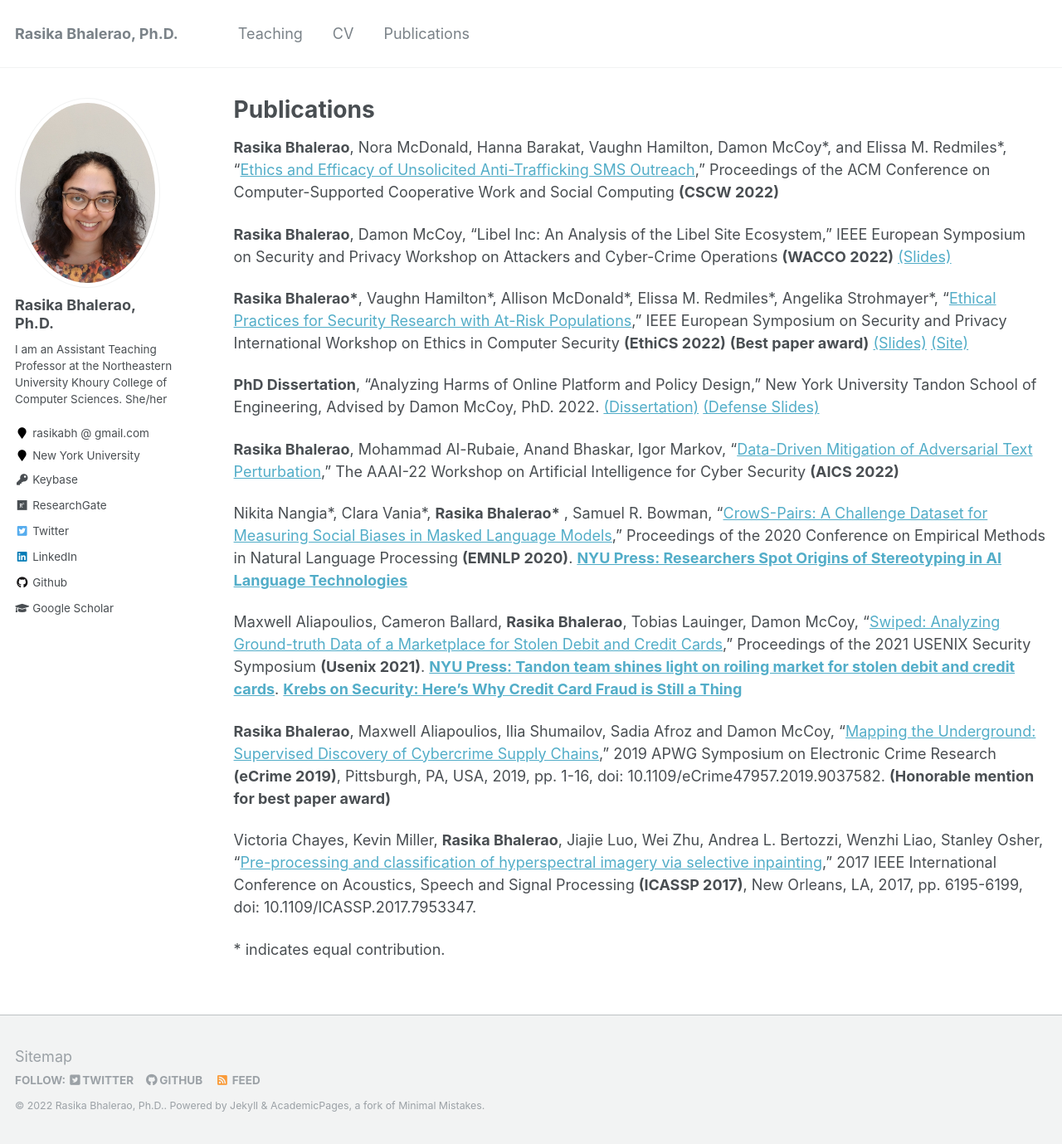
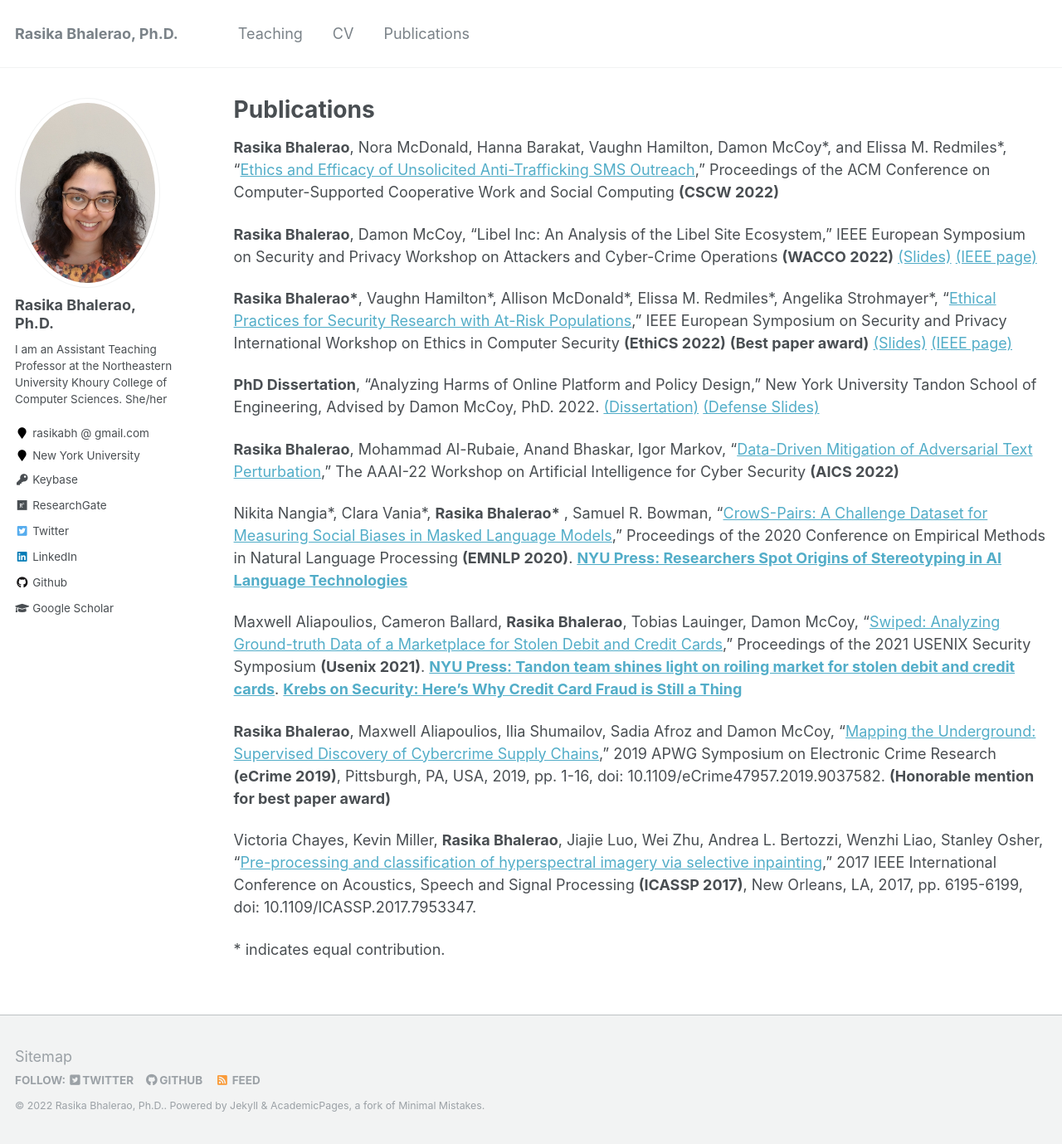
Before and after one commit to rasikabh/rasikabh.github.io, a Jekyll site: the page built from _pages/publications.md, in a window 1280 px wide and 1379 px high. Shown: the whole window at 83% size. Built offline with Jekyll 4.4.1, drawn with Linux system fonts in a browser that asks for light colours.

Commit message:
Update publications.md

```diff
--- a/_pages/publications.md
+++ b/_pages/publications.md
@@ -15,9 +15,9 @@ author_profile: true
 "[Ethics and Efficacy of Unsolicited Anti-Trafficking SMS Outreach](https://arxiv.org/abs/2202.09527)," Proceedings of the ACM Conference on
 Computer-Supported Cooperative Work and Social Computing **(CSCW 2022)**
 
-**Rasika Bhalerao**, Damon McCoy, "Libel Inc: An Analysis of the Libel Site Ecosystem," IEEE European Symposium on Security and Privacy Workshop on Attackers and Cyber-Crime Operations **(WACCO 2022)** [(Slides)](https://docs.google.com/presentation/d/1n5Fcw9ISfgFlQDkyCCx4ljL7QIPYLIIC7G7CX6FpZuE/edit?usp=drivesdk)
+**Rasika Bhalerao**, Damon McCoy, "Libel Inc: An Analysis of the Libel Site Ecosystem," IEEE European Symposium on Security and Privacy Workshop on Attackers and Cyber-Crime Operations **(WACCO 2022)** [(Slides)](https://docs.google.com/presentation/d/1n5Fcw9ISfgFlQDkyCCx4ljL7QIPYLIIC7G7CX6FpZuE/edit?usp=drivesdk) [(IEEE page)](https://www.computer.org/csdl/proceedings-article/euros&pw/2022/956000a129/1EygzEFr8L6)
 
-<b>Rasika Bhalerao\*</b>, Vaughn Hamilton\*, Allison McDonald\*, Elissa M. Redmiles\*, Angelika Strohmayer\*, "[Ethical Practices for Security Research with At-Risk Populations](https://elissaredmiles.com/research/ethics_2022.pdf)," IEEE European Symposium on Security and Privacy International Workshop on Ethics in Computer Security **(EthiCS 2022)** **(Best paper award)** [(Slides)](https://docs.google.com/presentation/d/10hddEUQEcMnr824fuoNDQtMKbf-rf0Bll2PJpayDH7o/edit?usp=drivesdk) [(Site)](https://www.computer.org/csdl/proceedings-article/euros&pw/2022/956000a546/1EygClQT9D2)
+<b>Rasika Bhalerao\*</b>, Vaughn Hamilton\*, Allison McDonald\*, Elissa M. Redmiles\*, Angelika Strohmayer\*, "[Ethical Practices for Security Research with At-Risk Populations](https://elissaredmiles.com/research/ethics_2022.pdf)," IEEE European Symposium on Security and Privacy International Workshop on Ethics in Computer Security **(EthiCS 2022)** **(Best paper award)** [(Slides)](https://docs.google.com/presentation/d/10hddEUQEcMnr824fuoNDQtMKbf-rf0Bll2PJpayDH7o/edit?usp=drivesdk) [(IEEE page)](https://www.computer.org/csdl/proceedings-article/euros&pw/2022/956000a546/1EygClQT9D2)
 
 **PhD Dissertation**, "Analyzing Harms of Online Platform and Policy Design," New York University Tandon School of Engineering, Advised by Damon McCoy, PhD. 2022. [(Dissertation)](https://drive.google.com/file/d/1-AB9afFe662hFIe0JXrsHI-tNoIMiNrA/view?usp=sharing) [(Defense Slides)](https://drive.google.com/file/d/1_l8-v1fDbGzs7p_nfRS-3rH4gwv1EGs2/view?usp=sharing)
 
```
